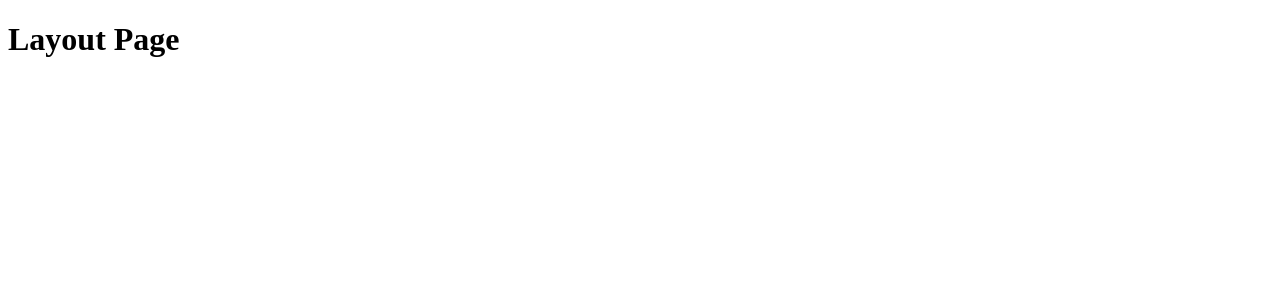
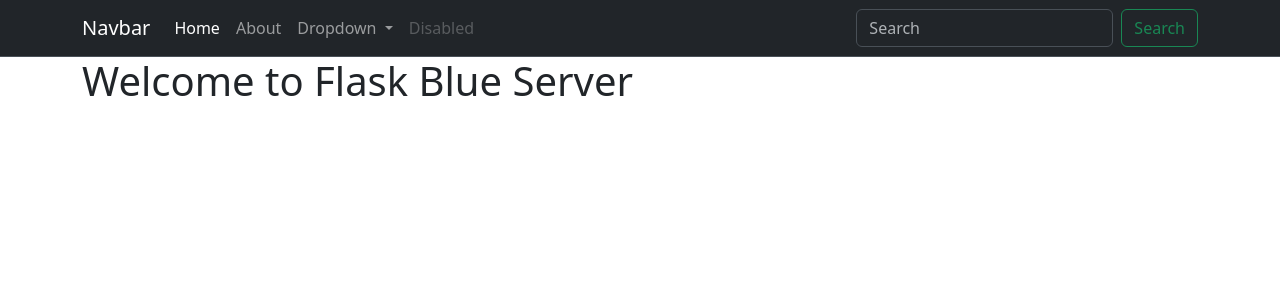
Before and after one commit to AbuDaddy/FlaskBlue, a Flask app: page / in a window 1280 px wide. Shown: the top 300 px of the page. Run offline with Flask 3, Linux system fonts and the light colour scheme.

Commit message:
Layout and design the site

```diff
--- a/flaskblue/routes.py
+++ b/flaskblue/routes.py
@@ -1,10 +1,10 @@
 from flaskblue import app
-from flask import render_template
+from flask import render_template, url_for
 
 @app.route('/')
 def home():
-    return render_template('layout.html', title='Home')
+    return render_template('home.html', title='Home')
 
 @app.route('/about')
 def about():
-    return 'About Me'
+    return render_template('about.html', title='About')
--- /dev/null
+++ b/flaskblue/templates/about.html
@@ -0,0 +1,6 @@
+{% extends "layout.html" %}
+{% block content %}
+        <div class="container">
+            <h1>About Me</h1>
+        </div>
+{% endblock content %}
--- a/flaskblue/templates/header.html
+++ b/flaskblue/templates/header.html
@@ -0,0 +1,36 @@
+<nav class="navbar navbar-expand-lg bg-dark border-bottom border-body" data-bs-theme="dark">
+  <div class="container">
+    <a class="navbar-brand" href="#">Navbar</a>
+    <button class="navbar-toggler" type="button" data-bs-toggle="collapse" data-bs-target="#navbarSupportedContent" aria-controls="navbarSupportedContent" aria-expanded="false" aria-label="Toggle navigation">
+      <span class="navbar-toggler-icon"></span>
+    </button>
+    <div class="collapse navbar-collapse" id="navbarSupportedContent">
+      <ul class="navbar-nav me-auto mb-2 mb-lg-0">
+        <li class="nav-item">
+          <a class="nav-link active" aria-current="page" href="{{ url_for('home') }}">Home</a>
+        </li>
+        <li class="nav-item">
+          <a class="nav-link" href="{{ url_for('about') }}">About</a>
+        </li>
+        <li class="nav-item dropdown">
+          <a class="nav-link dropdown-toggle" href="#" role="button" data-bs-toggle="dropdown" aria-expanded="false">
+            Dropdown
+          </a>
+          <ul class="dropdown-menu">
+            <li><a class="dropdown-item" href="#">Home</a></li>
+            <li><a class="dropdown-item" href="#">Another action</a></li>
+            <li><hr class="dropdown-divider"></li>
+            <li><a class="dropdown-item" href="#">Something else here</a></li>
+          </ul>
+        </li>
+        <li class="nav-item">
+          <a class="nav-link disabled" aria-disabled="true">Disabled</a>
+        </li>
+      </ul>
+      <form class="d-flex" role="search">
+        <input class="form-control me-2" type="search" placeholder="Search" aria-label="Search">
+        <button class="btn btn-outline-success" type="submit">Search</button>
+      </form>
+    </div>
+  </div>
+</nav>
--- /dev/null
+++ b/flaskblue/templates/home.html
@@ -0,0 +1,6 @@
+{% extends "layout.html" %}
+{% block content %}
+        <div class="container">
+            <h1>Welcome to Flask Blue Server</h1>
+        </div>
+{% endblock content %}
--- a/flaskblue/templates/layout.html
+++ b/flaskblue/templates/layout.html
@@ -2,8 +2,11 @@
 <html>
 <head>
     <title>FlaskBlue - {{ title }}</title>
+    <link href="https://cdn.jsdelivr.net/npm/bootstrap@5.3.3/dist/css/bootstrap.min.css" rel="stylesheet" integrity="sha384-QWTKZyjpPEjISv5WaRU9OFeRpok6YctnYmDr5pNlyT2bRjXh0JMhjY6hW+ALEwIH" crossorigin="anonymous">
 </head>
 <body>
-    <h1>Layout Page</h1>
+    {% include "header.html" %}
+    {% block content %}{% endblock content %}
+    <script src="https://cdn.jsdelivr.net/npm/bootstrap@5.3.3/dist/js/bootstrap.bundle.min.js" integrity="sha384-YvpcrYf0tY3lHB60NNkmXc5s9fDVZLESaAA55NDzOxhy9GkcIdslK1eN7N6jIeHz" crossorigin="anonymous"></script>
 </body>
 </html>
```
